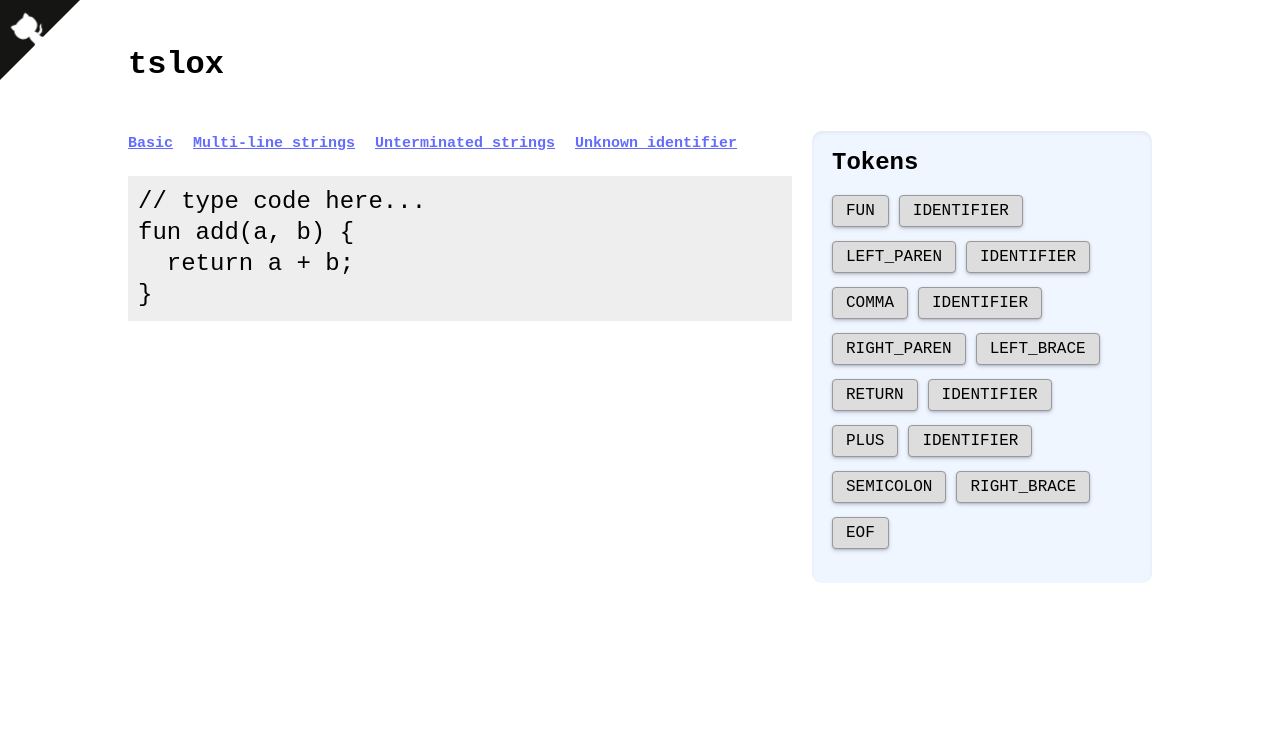
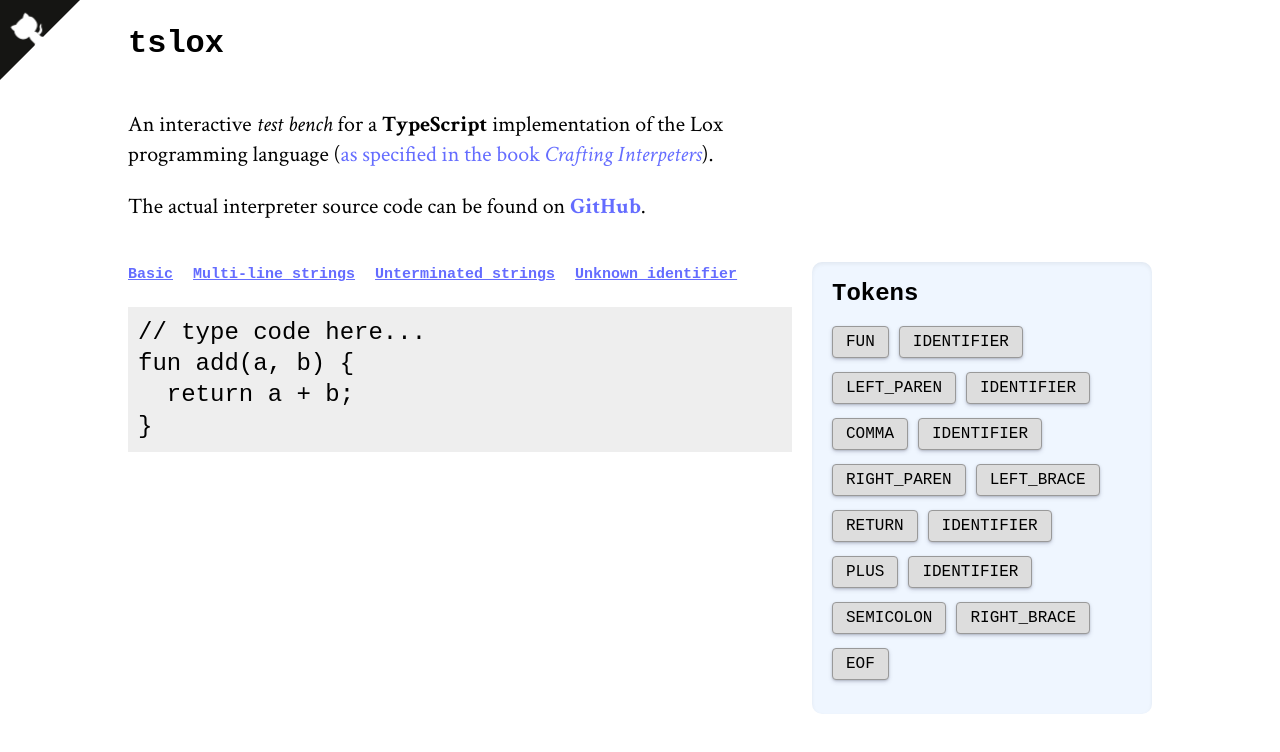
Before and after one commit to pringshia/tslox, a React (Vite) app: page / in a window 1280 px wide. Shown: the top 752 px of the page. Built offline with nearby package versions, Linux system fonts and the light colour scheme.

Commit message:
Style enhancements and description

```diff
--- a/index.html
+++ b/index.html
@@ -5,6 +5,12 @@
     <!-- <link rel="icon" type="image/svg+xml" href="/vite.svg" /> -->
     <meta name="viewport" content="width=device-width, initial-scale=1.0" />
     <title>tslox test-bench</title>
+    <link rel="preconnect" href="https://fonts.googleapis.com" />
+    <link rel="preconnect" href="https://fonts.gstatic.com" crossorigin />
+    <link
+      href="https://fonts.googleapis.com/css2?family=Crimson+Text:ital,wght@0,400;0,700;1,400;1,700&display=swap"
+      rel="stylesheet"
+    />
   </head>
   <body>
     <div id="root"></div>
--- a/test-bench/App.tsx
+++ b/test-bench/App.tsx
@@ -29,6 +29,26 @@ function App() {
         <h1 style={{ display: "flex", alignItems: "center" }}>
           <pre>tslox</pre>{" "}
         </h1>
+        <div className="description">
+          <p className="description">
+            An interactive <em>test bench</em> for a <strong>TypeScript</strong>{" "}
+            implementation of the Lox programming language (
+            <a
+              href="https://craftinginterpreters.com/the-lox-language.html"
+              target="_blank"
+            >
+              as specified in the book <em>Crafting Interpeters</em>
+            </a>
+            ).
+          </p>
+          <p>
+            The actual interpreter source code can be found on{" "}
+            <a href="https://github.com/pringshia/tslox">
+              <strong>GitHub</strong>
+            </a>
+            .
+          </p>
+        </div>
       </div>
       <div className="container">
         <div className="editor">
--- a/test-bench/index.css
+++ b/test-bench/index.css
@@ -122,3 +122,20 @@ ul.quicklinks li a {
     animation: octocat-wave 560ms ease-in-out;
   }
 }
+
+h1 {
+  margin: 0;
+}
+
+.description {
+  font: normal 22px/30px "Crimson Text", Georgia, serif;
+  width: 600px;
+}
+
+.description p {
+  margin-bottom: 20px;
+}
+
+.header {
+  margin-bottom: 20px;
+}
```
Also changed, not shown: 1 other file (tests, documents, lock files or other folders).
